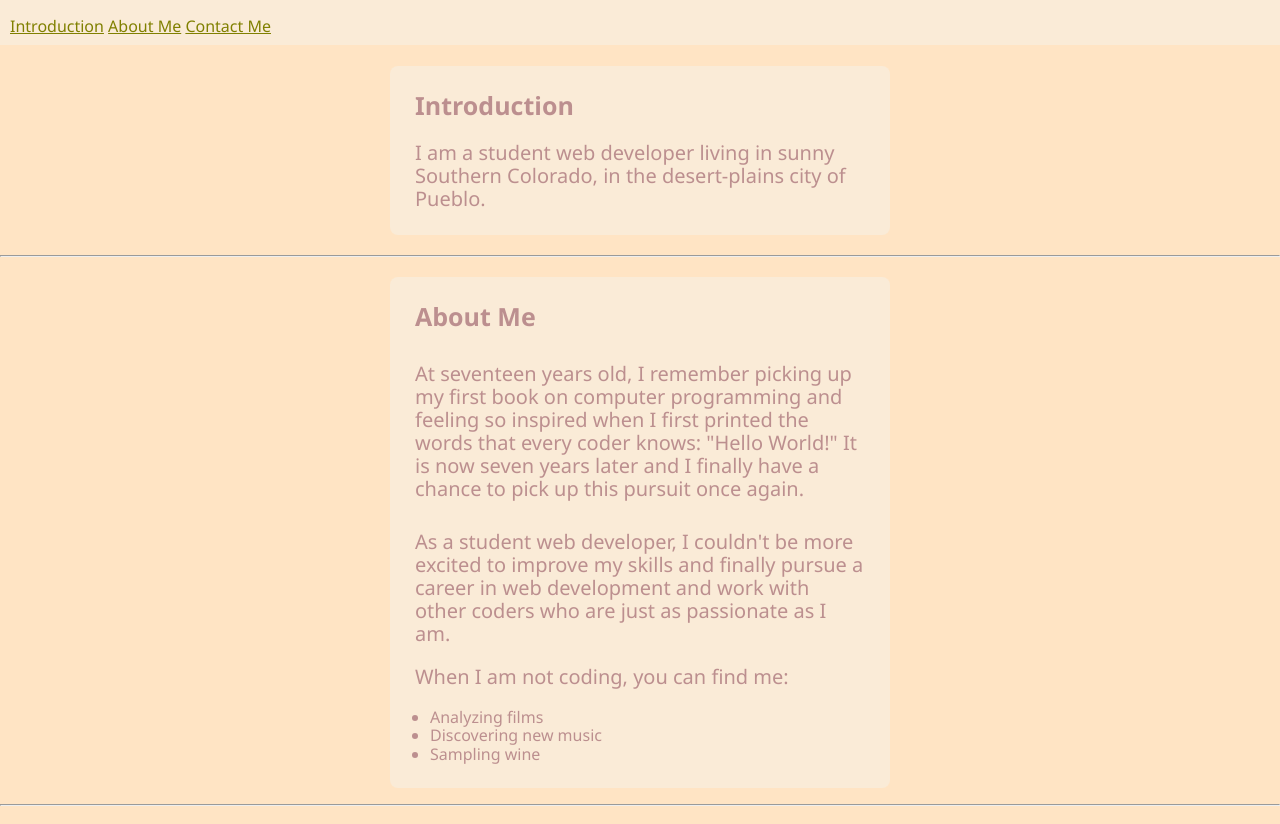
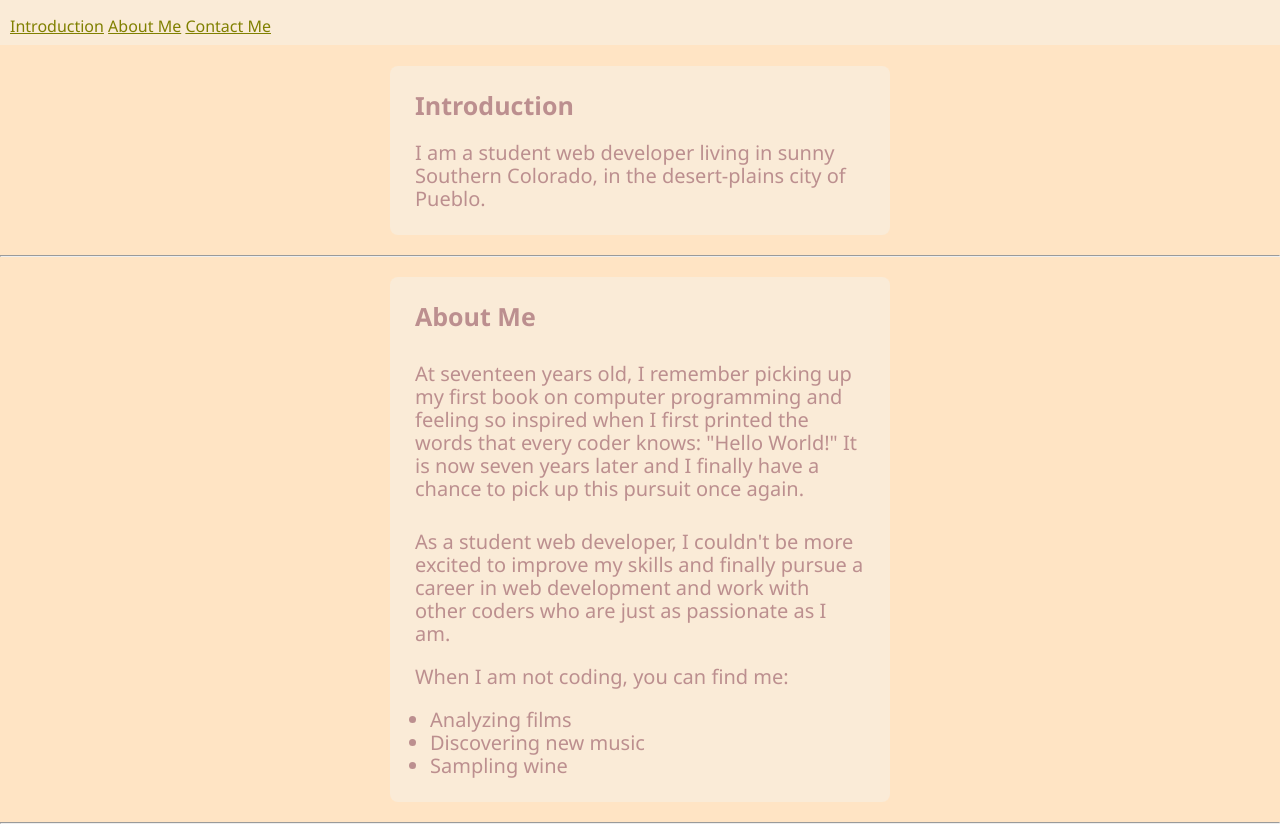
Before and after one commit to abrianaduran/portfolio-assignment, a plain HTML site: page index.html in a window 1280 px wide. Shown: the part 108-932 px from the top of the page. Drawn offline with nearby package versions, Linux system fonts and the light colour scheme; a script that the page names is missing.

Commit message:
Update style.css

```diff
--- a/style.css
+++ b/style.css
@@ -64,3 +64,6 @@ h3{
 p{
   font-size:20px;
 }
+ol, ul{
+  font-size:20px;
+}
```
